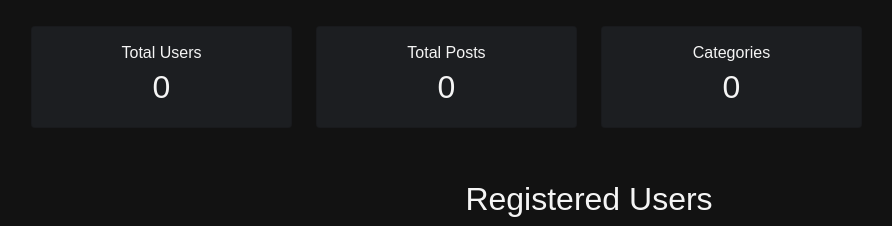
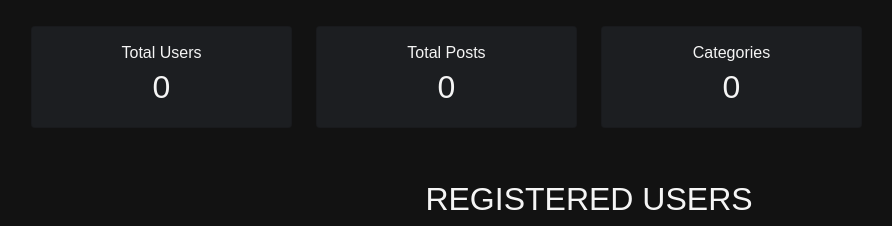
Before and after one commit to yigitaksoy/Wonderdam, a Flask app: page /dashboard in a window 1280 px wide. Shown: the part 154-380 px from the top of the page, without its empty margins (51-943 px from the left). Run offline with Flask 2, Linux system fonts and the light colour scheme; the visitor is signed in with stand-in values (Sample User, id 1); data that the repository does not hold is empty; some libraries are stand-ins or nearby versions; some web fonts are replaced.

Commit message:
Add styling for h3 elements on admin dashboard

```diff
--- a/static/css/style.css
+++ b/static/css/style.css
@@ -572,7 +572,7 @@ transition: color .9s ease;
   margin-top: 2rem;
 }
 
-#dashboard h4 {
+#dashboard h4,h3 {
   font-family: antique-olive-nord, sans-serif;
   text-transform: uppercase;
   margin-bottom: 1.5rem;
```
